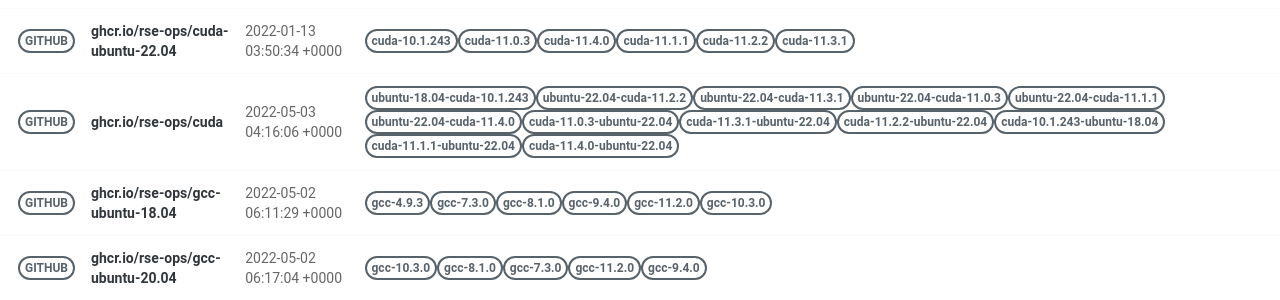
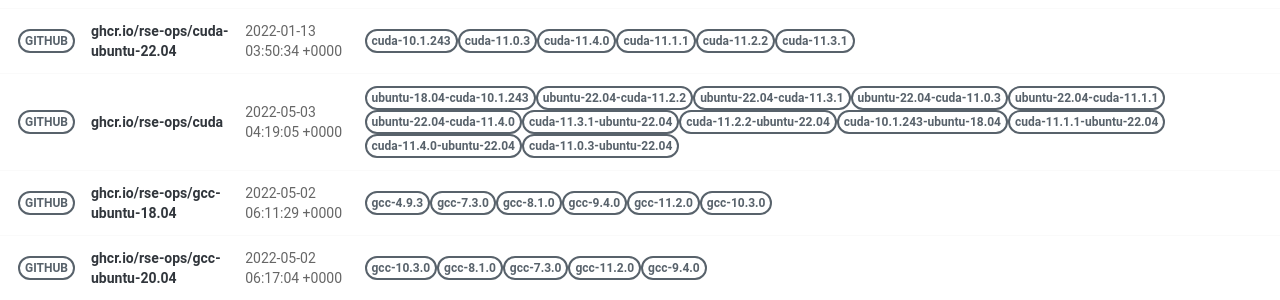
Before and after one commit to rse-ops/docker-images, a Jekyll site: the page built from pages/index.md, in a window 1280 px wide. Shown: the part 421-721 px from the top of the page. Built offline with Jekyll 4.4.1, drawn with Linux system fonts in a browser that asks for light colours; nearby versions of some CDN libraries.

Commit message:
Automated push to update library 2022-05-03

```diff
--- a/_library/ghcr.io-rse-ops-cuda.md
+++ b/_library/ghcr.io-rse-ops-cuda.md
@@ -1,7 +1,7 @@
 ---
 layout: container
 name: ghcr.io/rse-ops/cuda
-updated_at: 2022-05-03 04:16:06.266048
+updated_at: 2022-05-03 04:19:05.432294
 
 
 container_url: https://github.com/orgs/rse-ops/packages/container/package/cuda
```
Also changed, not shown: other parts of _library/ghcr.io-rse-ops-cuda.md (+3 -3 lines).
